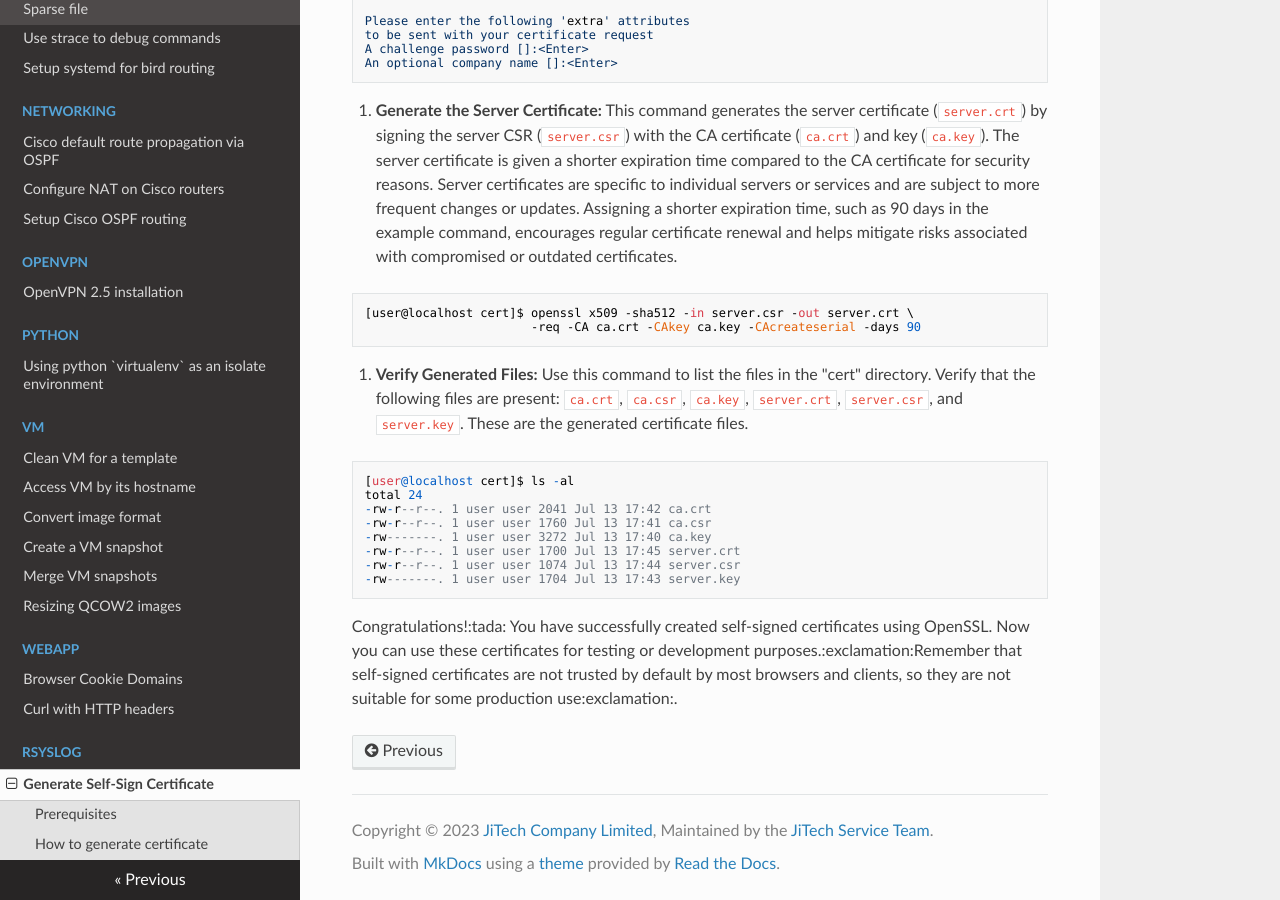
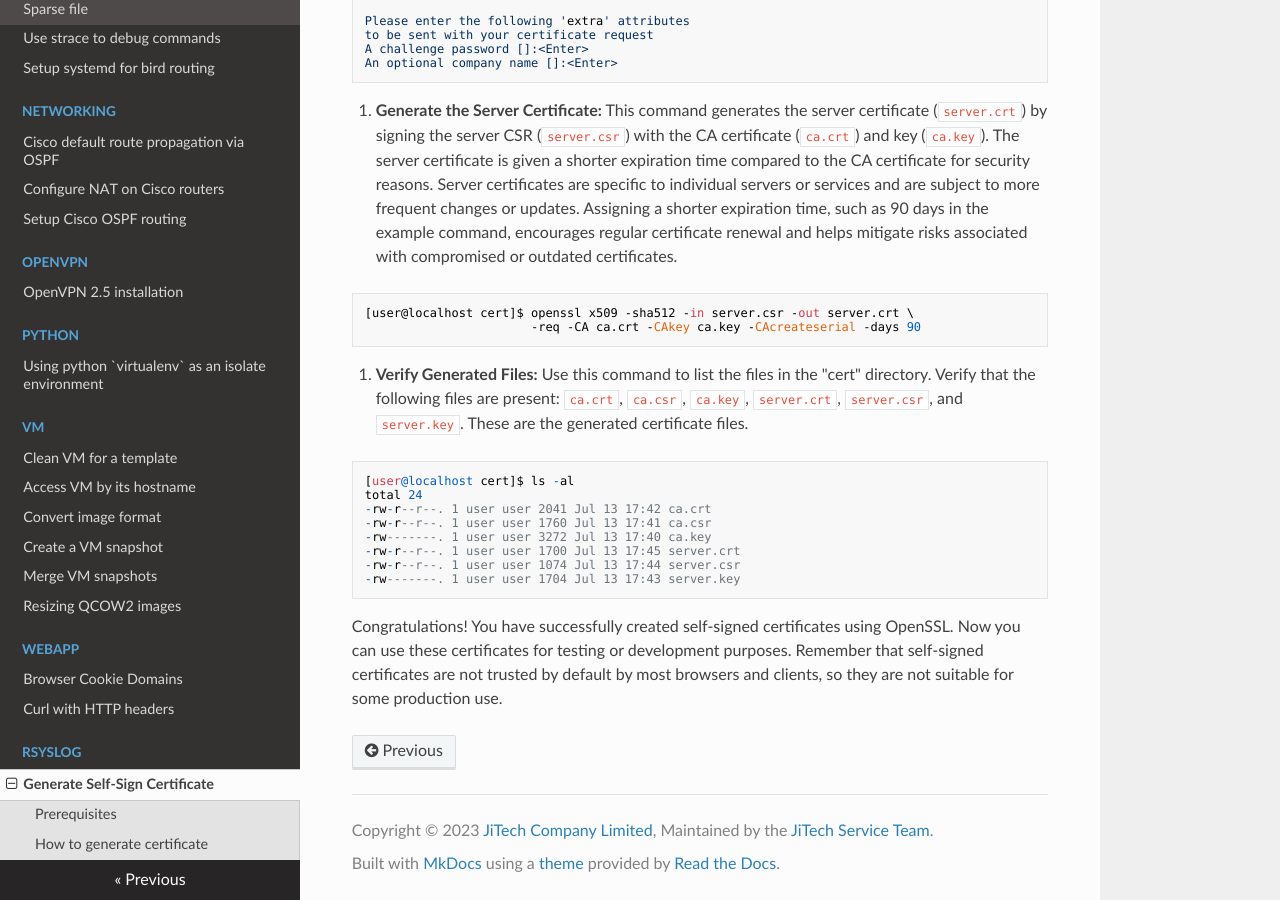
Before and after one commit to jitech-th/blog.jitech.co.th, an MkDocs documentation site: the page built from docs/rsyslog/gen-cert.md, in a window 1280 px wide and 900 px high, scrolled down 2126 px. Built offline with MkDocs 1.6.1, drawn with Linux system fonts in a browser that asks for light colours; nearby versions of some CDN libraries; part of the change alters nothing that is shown.

Commit message:
Remove emoji
Mkdocs cannot render emoji so I delete all emoji in this docs ;w;

````diff
--- a/docs/rsyslog/gen-cert.md
+++ b/docs/rsyslog/gen-cert.md
@@ -102,4 +102,4 @@ total 24
 -rw-r--r--. 1 user user 1074 Jul 13 17:44 server.csr
 -rw-------. 1 user user 1704 Jul 13 17:43 server.key
 ```
-Congratulations!:tada: You have successfully created self-signed certificates using OpenSSL. Now you can use these certificates for testing or development purposes.:exclamation:Remember that self-signed certificates are not trusted by default by most browsers and clients, so they are not suitable for some production use:exclamation:.
+Congratulations! You have successfully created self-signed certificates using OpenSSL. Now you can use these certificates for testing or development purposes. Remember that self-signed certificates are not trusted by default by most browsers and clients, so they are not suitable for some production use.
````
